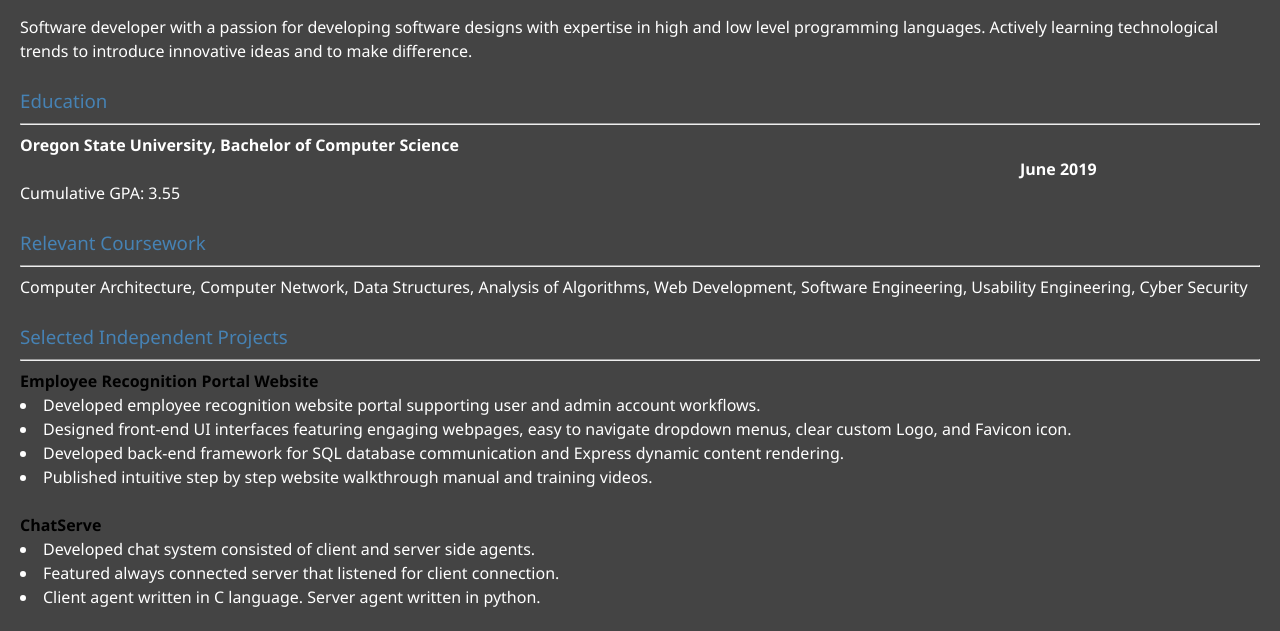
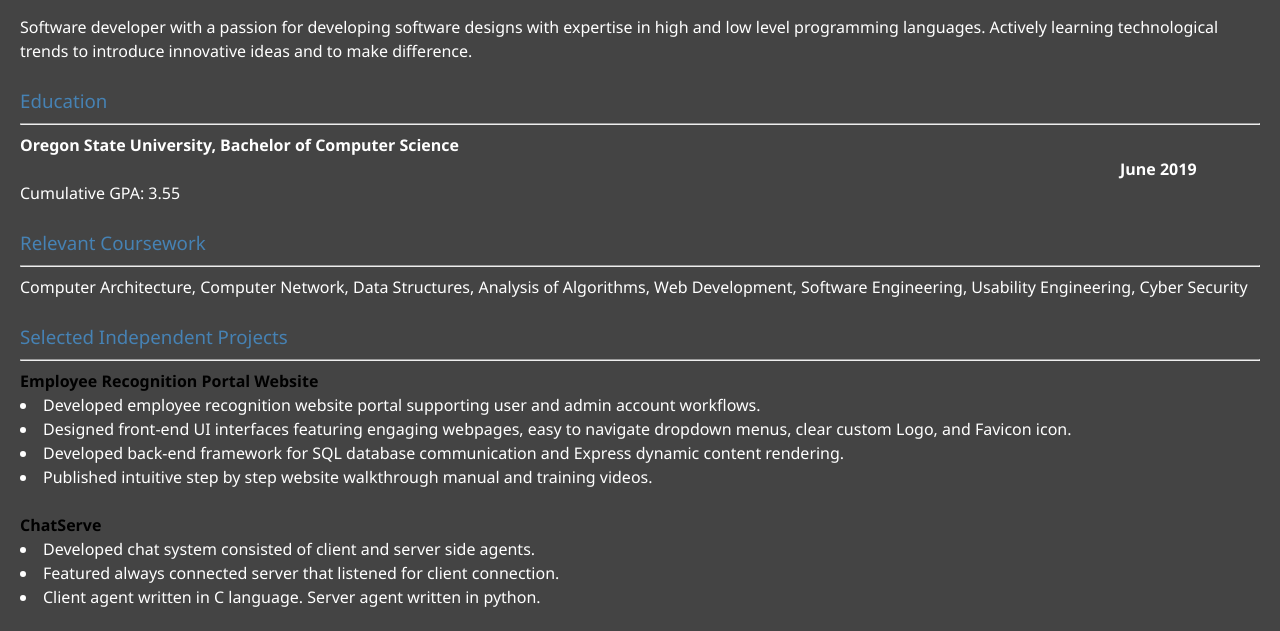
Before and after one commit to anmistry/Portfolio, a website: page dist1/resume.html in a window 1280 px wide. Shown: the part 117-748 px from the top of the page. Drawn offline with nearby package versions, Linux system fonts and the light colour scheme; files that its build step writes are made by us from their sources.

Commit message:
Update resume.html

```diff
--- a/dist1/resume.html
+++ b/dist1/resume.html
@@ -21,7 +21,7 @@
                     </div>
                     <br>
                     <div class="link-item" style="float:right;">
-                        <i class="fas fa-envelope" style="float:right;" ><a style="color:gray;" href="amistry8719@gmail.com">amistry8719@gmail.com</a></i>
+                        <i class="fas fa-envelope" style="float:right;"><a style="color:gray;" href="amistry8719@gmail.com">amistry8719@gmail.com</a></i>
                     </div>
                     <br>
                     <div class="link-item" style="float:right;">
@@ -48,7 +48,7 @@
     </div>
     <h3 style="margin-top: 0px; margin-bottom: 0px; padding: 0; color: steelblue;">Education</h3>
     <hr>
-        <h4 style="margin-top: 0px; margin-bottom: 0px; padding: 0;">Oregon State University, Bachelor of Computer Science <span style="padding-left:1000px;">June 2019</h4>
+        <h4 style="margin-top: 0px; margin-bottom: 0px; padding: 0;">Oregon State University, Bachelor of Computer Science <span style="padding-left:1100px;">June 2019</h4>
             <p style="margin-top: 0px; margin-bottom: 0px; padding: 0;">
                 Cumulative GPA: 3.55
             </p>
```
